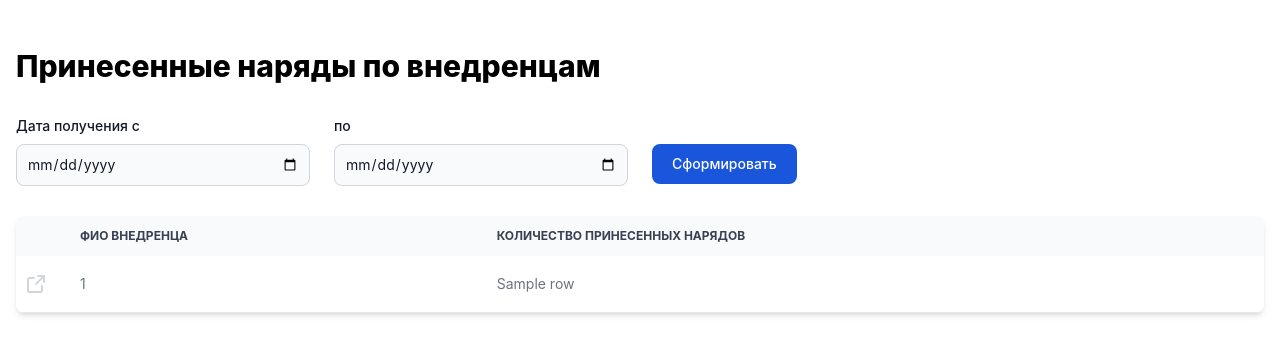
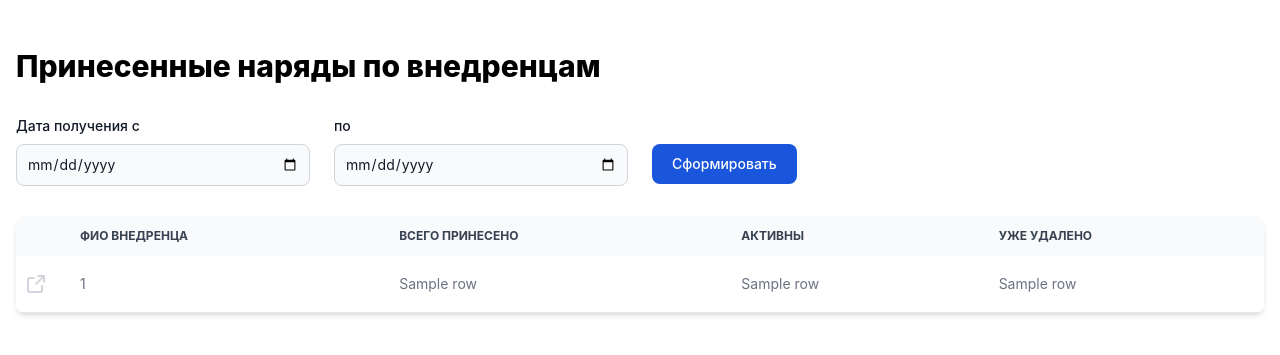
Before and after one commit to ReSpix/task_analysis_service, a FastAPI app: template src/web/templates/reports/all_managers_report.html in a window 1280 px wide. Shown: the top 355 px of the page. Run offline with FastAPI, Linux system fonts and the light colour scheme; the template is opened without the code that fills it: most values are stand-ins (such as "Sample title", 1, 10 or a date in 2020); some libraries are stand-ins or nearby versions.

Commit message:
Отчеты подсчитывают количество удаленных и показывают их в отчете о внедренце

```diff
--- a/src/web/templates/reports/all_managers_report.html
+++ b/src/web/templates/reports/all_managers_report.html
@@ -76,7 +76,13 @@
                     ФИО внедренца
                 </th>
                 <th scope="col" class="px-6 py-3">
-                    Количество принесенных нарядов
+                    Всего принесено
+                </th>
+                <th scope="col" class="px-6 py-3">
+                    Активны
+                </th>
+                <th scope="col" class="px-6 py-3">
+                    Уже удалено
                 </th>
             </tr>
         </thead>
@@ -97,6 +103,8 @@
                 </td>
                 <td class="px-6 py-4">{{ row[0] }}</td>
                 <td class="px-6 py-4">{{ row[1] }}</td>
+                <td class="px-6 py-4">{{ row[2] }}</td>
+                <td class="px-6 py-4">{{ row[3] }}</td>
             </tr>
             {% endfor %}
         </tbody>
```
Also changed, not shown: src/web/routes/reports.py (+13 -8 lines).
